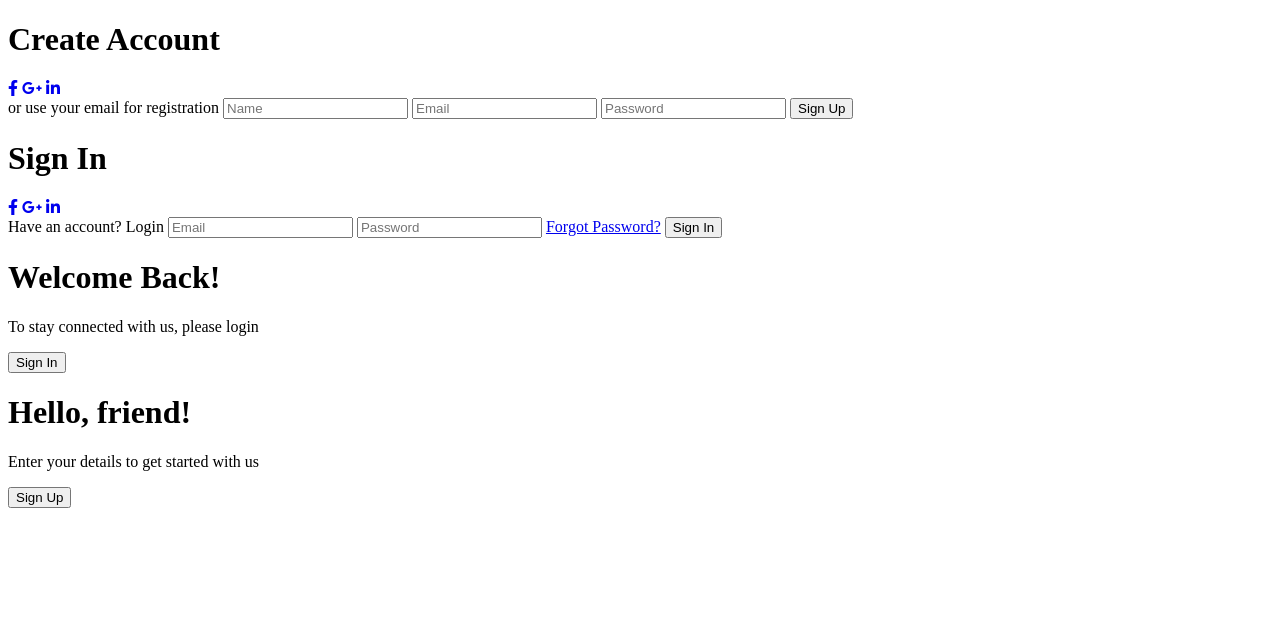
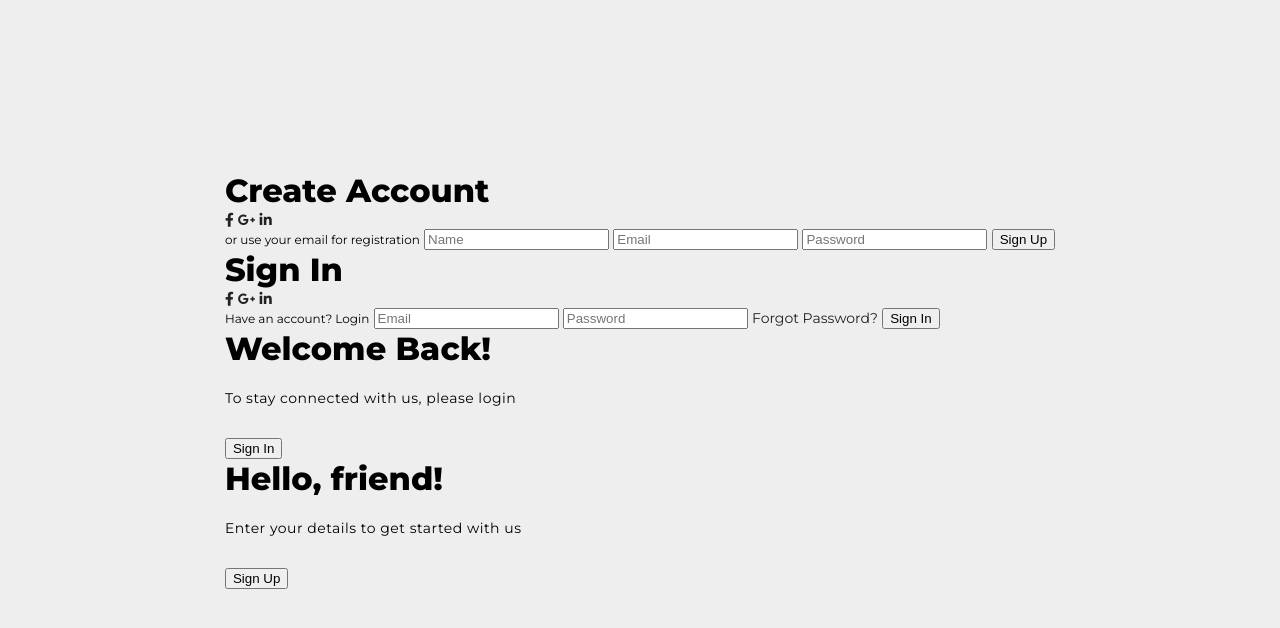
Before and after one commit to jdesoto1618/signup-signin-form, a plain HTML site: page index.html in a window 1280 px wide. Drawn offline with Linux system fonts and the light colour scheme.

Commit message:
main body elements styled

```diff
--- a/styles.css
+++ b/styles.css
@@ -1,6 +1,16 @@
+/* import google font */
+@import url('https://fonts.googleapis.com/css?family=Montserrat:400,800');
+
+/* styles for html and body */
 html, body {
   box-sizing: border-box;
-  /* font-family: 'Roboto', sans-serif; */
+  font-family: 'Montserrat', sans-serif;
+  background: #eee;
+  display: flex;
+  flex-direction: column;
+  justify-content: center;
+  align-items: center;
+  height: 95vh;
 }
 
 /* set box sizing options. this allows other box sizing if needed */
@@ -9,3 +19,29 @@ html, body {
 *:after {
   box-sizing: inherit;
 }
+
+/* h1 styles */
+h1 {
+  margin: 0;
+}
+
+/* paragraph styles */
+p {
+  font-size: 14px;
+  line-height: 20px;
+  letter-spacing: 0.5px;
+  margin: 20px 0 30px;
+}
+
+/* span styles */
+span {
+  font-size: 12px;
+}
+
+/* linmk styles */
+a {
+  color: #222;
+  font-size: 14px;
+  text-decoration: none;
+  margin: 15px 0;
+}
```
